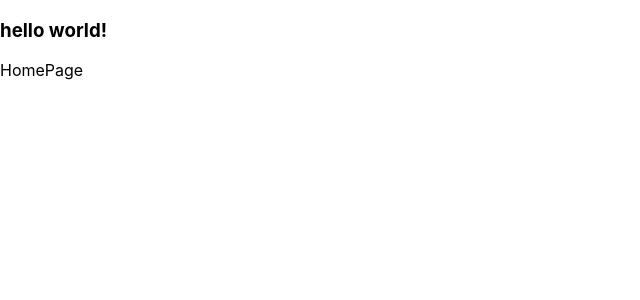
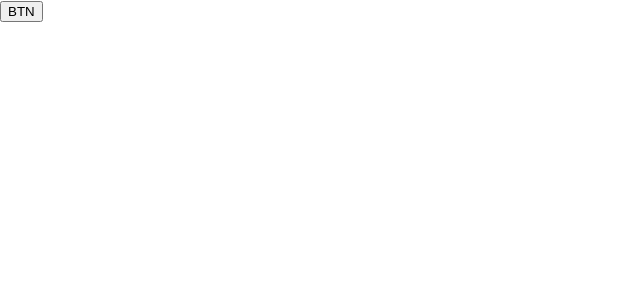
Before and after one commit to minhthao56/yoot-task, a React (Create React App) app: page / in a window 1280 px wide. Shown: the top 300 px of the page, without its empty margins (0-640 px from the left). Built offline with nearby package versions, Linux system fonts and the light colour scheme.

Commit message:
add asset

```diff
--- a/src/App.tsx
+++ b/src/App.tsx
@@ -1,14 +1,8 @@
-import React from 'react';
-import './App.scss';
-import { Routers } from './routers';
+import "./App.scss";
+import { Routers } from "./routers";
 
 function App() {
-	return (
-		<>
-		<h3>hello world!</h3>
-		<Routers/>
-		</>
-	);
+  return <Routers />;
 }
 
 export default App;
--- /dev/null
+++ b/src/components/@types/Button.d.ts
@@ -0,0 +1,3 @@
+interface IButton {
+  color?: string;
+}
--- /dev/null
+++ b/src/components/Button/Button.scss
@@ -0,0 +1,2 @@
+.btn {
+}
--- /dev/null
+++ b/src/components/Button/Button.tsx
@@ -0,0 +1,6 @@
+import { FC } from "react";
+import "./Button.scss";
+
+export const Button: FC<IButton> = ({ children, color }) => {
+  return <button className="btn">{children}</button>;
+};
--- a/src/helpers/index.ts
+++ b/src/helpers/index.ts
@@ -1 +1 @@
-export const a = ()=>{}
+export const createUser = () => {};
--- a/src/pages/HomePage/HomePage.tsx
+++ b/src/pages/HomePage/HomePage.tsx
@@ -1,5 +1,10 @@
+import { Button } from "../../components";
 import "./HomePage.scss";
 
 export const HomePage = () => {
-  return <div>HomePage</div>;
+  return (
+    <div>
+      <Button>BTN</Button>
+    </div>
+  );
 };
```
Also changed, not shown: src/components/index.ts (+4 -3 lines).
